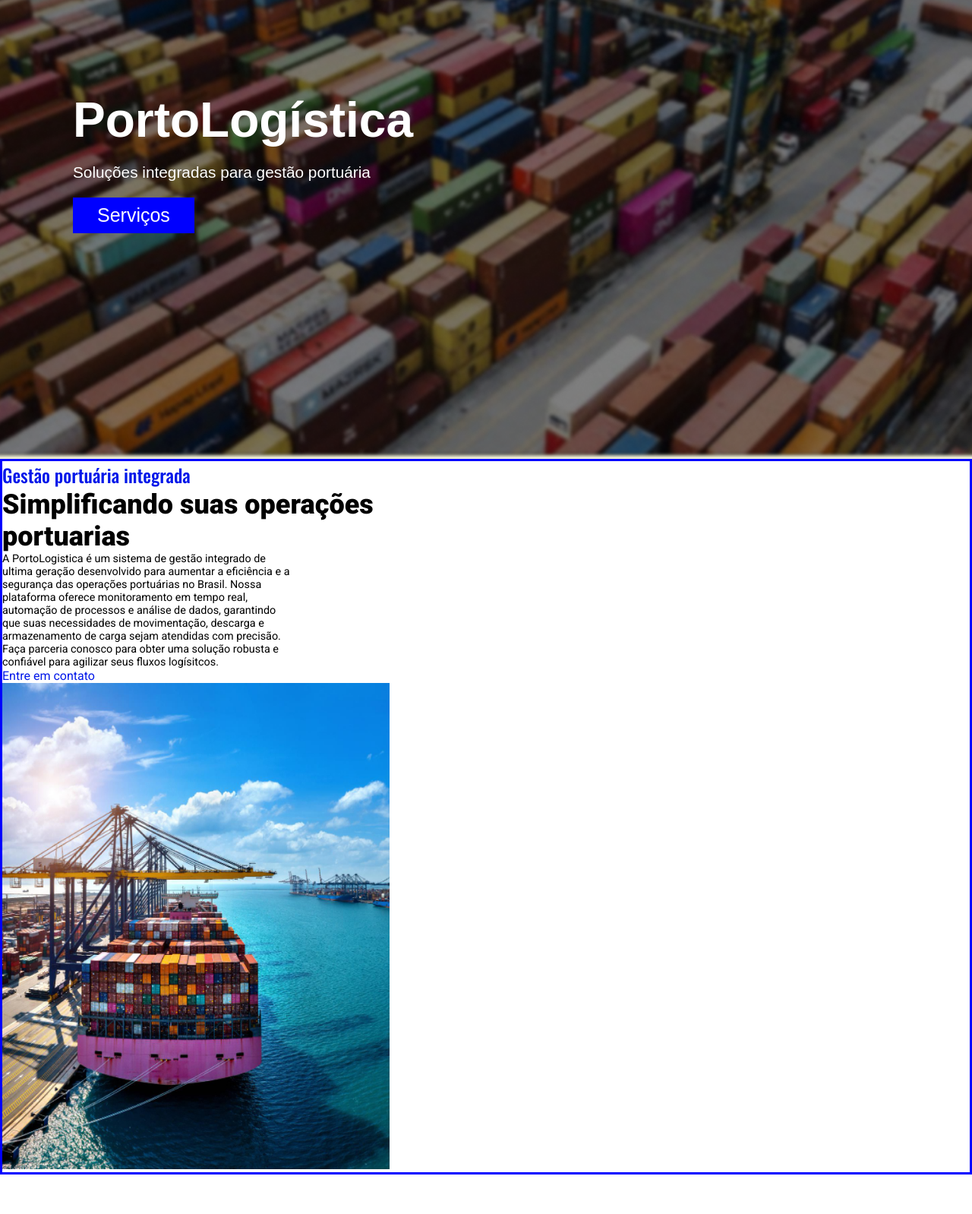
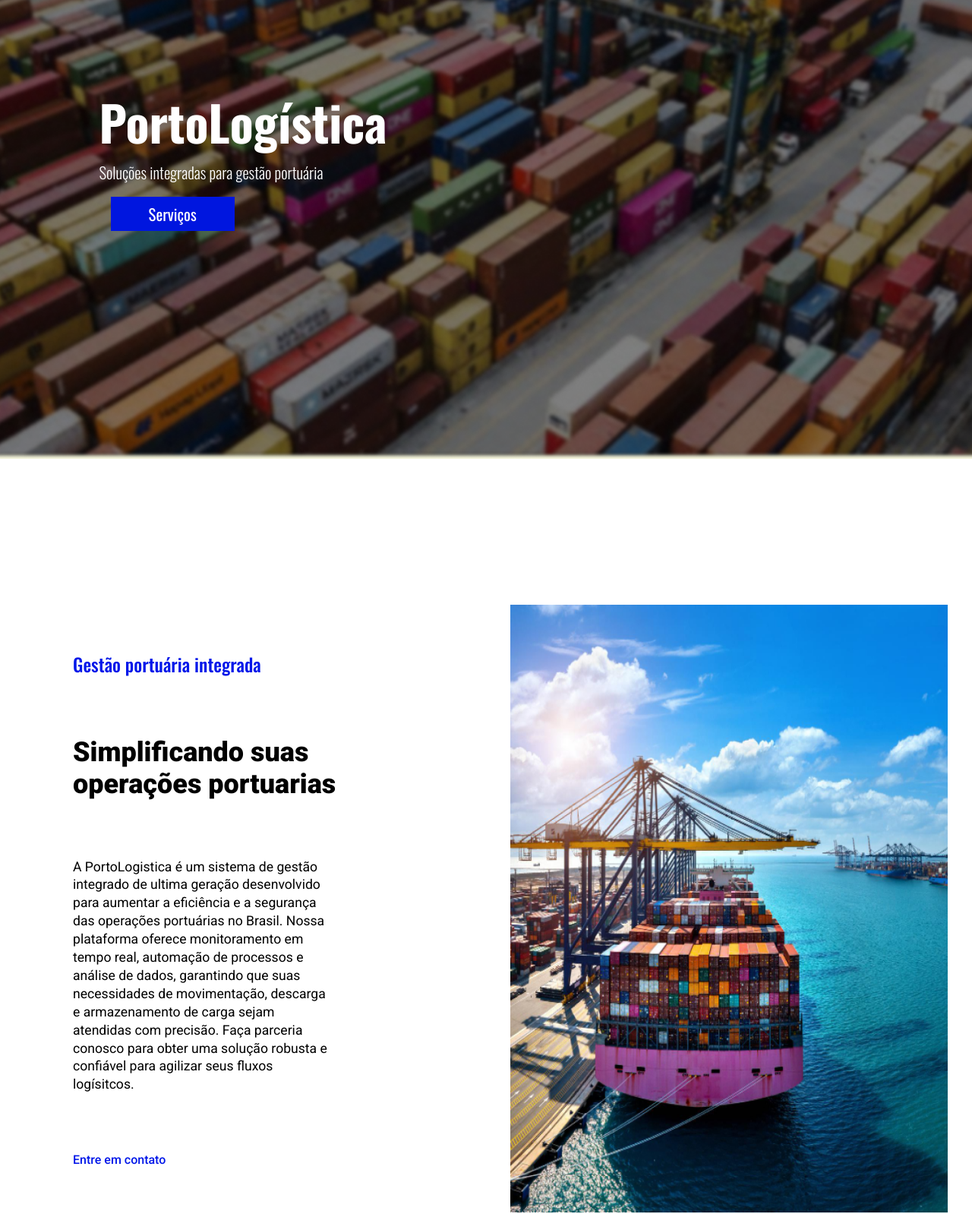
Before and after one commit to maribd1/Porto-Log-stica, a plain HTML site: page index.html in a window 1280 px wide. Shown: the part 292-1890 px from the top of the page at 76% size. Drawn offline with nearby package versions, Linux system fonts and the light colour scheme.

Commit message:
atualização 2

```diff
--- a/index.html
+++ b/index.html
@@ -8,46 +8,57 @@
 </head>
 <body> <!-- corpo inteiro da pagina que aprecerá para o usuario-->
 
-    <header> <!--Cabeça-->
+    <header class="header-nav-menu"> <!--Cabeça-->
 
-        <h2>PortoLogística</h2>
-        <nav>
-            <ul class="botoes-header">
-                <li><a href="#" target="_blank">Home</a></li>
-                <li><a href="#" target="_blank">Mais</a></li>
-                <li><a href="#" target="_blank">Sobre</a></li>
-                <li><a href="#" target="_blank">Serviços</a></li>
-                <li><a href="#" target="_blank">Contato</a></li>
+        <h2 class="h2-nav-menu">PortoLogística</h2>
+        <nav class="nav-menu">
+            <ul class="ul-nav-menu">
+                <li class="button-nav-menu"><a href="#" target="_blank">Home</a></li>
+                <li class="button-nav-menu"><a href="#" target="_blank">Mais</a></li>
+                <li class="button-nav-menu"><a href="#" target="_blank">Sobre</a></li>
+                <li class="button-nav-menu"><a href="#" target="_blank">Serviços</a></li>
+                <li class="button-nav-menu"><a href="#" target="_blank">Contato</a></li>
             </ul>
         </nav>
     </header>
 
     <main>
         <section class="container_background_image">
-            <section class="metade">
+            <section class="paragraph-main">
                 <section class="textos">
-                    <h1>PortoLogística</h1>
-                    <h3>Soluções integradas para gestão portuária</h3>
+                    <h1 class="h1-main">PortoLogística</h1>
+                    <h3 class="h3-main">Soluções integradas para gestão portuária</h3>
                     <button class="services-button">Serviços</button>
                 </section>
             </section>
         </section>
 
-        <section class="paragrafo">
-            <section>
-                <h3>Gestão portuária integrada</h3>
+        <section class="about-us">
+            <section class="paragrafo">
 
-                <h2>Simplificando suas operações portuarias</h2>
+                <header>
+                    <h3 class="h3-about-us">Gestão portuária integrada</h3>
+                </header>
 
-                <p> A PortoLogistica é um sistema de gestão integrado de ultima geração desenvolvido para aumentar a eficiência e a segurança das operações portuárias no Brasil. Nossa plataforma oferece monitoramento em tempo real, automação de processos e análise de dados, garantindo que suas necessidades de movimentação, descarga e armazenamento de carga sejam atendidas com precisão. Faça parceria conosco para obter uma solução robusta e confiável para agilizar seus fluxos logísitcos. </p>
-                <a href="#contato" class="link">Entre em contato</a>
+                <body>
+                    <h2>Simplificando suas operações portuarias</h2>
 
+                    <p class="paragraph-about-us"> A PortoLogistica é um sistema de gestão integrado de ultima geração desenvolvido para aumentar a eficiência e a segurança das operações portuárias no Brasil. Nossa plataforma oferece monitoramento em tempo real, automação de processos e análise de dados, garantindo que suas necessidades de movimentação, descarga e armazenamento de carga sejam atendidas com precisão. Faça parceria conosco para obter uma solução robusta e confiável para agilizar seus fluxos logísitcos. </p>
+                </body>
+
+                <footer>
+                    <a href="#contato" class="link">Entre em contato</a>
+                </footer>
+            </section>
+
+            <div class="img-navio">
                 <img src="./imagens/imagem_gestao_portuaria (1).png" alt="vista aerea do navio de carga e conteiner de carga no porto"/>
-            </section>
+            </div>
+
         </section>
 
         <section class="soluções">
-            <section>
+            <section class="title">
                 <h2>Nossas soluções</h2>
                 <h2>O que esperar do nosso sistema</h2>
             </section>
@@ -95,7 +106,7 @@
             </figure>
         </section>
 
-        <form action="" class="campos">
+        <form action="/submit_form" method="post" class="campos">
             <fieldset class="digitaçao">
                 <h2>Fale conosco</h2>
                 <h4>Se conecte com nossos colaboradores</h4>
@@ -117,11 +128,10 @@
 
                 <div>
                     <label for="mensagem">Mensagem</label>
-                    <input type="text" name="mensagem"
-                    id="mensagem"/>
+                    <textarea name="mensagem" id="text"></textarea>
                 </div>
 
-                <button>Enviar</button>
+                <input type="submit" value="Enviar" class="envio">
 
             </fieldset>
         </form>
--- a/style.scss
+++ b/style.scss
@@ -1,28 +1,34 @@
 @import url("https://fonts.googleapis.com/css2?family=Oswald:wght@200..700&family=Roboto:ital,wght@0,100;0,300;0,400;0,500;0,700;0,900;1,100;1,300;1,400;1,500;1,700;1,900&display=swap");
+
 *{
-    margin: 0%;
-    padding: 0%;
+    margin: 0px;
+    padding: 0px;
     box-sizing: border-box;
 }
 
-header{
+img{
+    width: 100%;
+    height: 100%;
+}
+
+.header-nav-menu{
     display: flex;
     justify-content: space-around;
     align-items: center;
     height: 15vh;
     font-family: "Oswald", sans-serif;
 
-    h2{
+    .h2-nav-menu{
         font-weight: 700;
         font-size: 2.5rem;
     }
 
-    nav{
+    .nav-menu{
         width: 50%;
         height: 15vh;
     }
 
-    ul{
+    .ul-nav-menu{
         display: flex;
         justify-content: space-evenly;
         align-items: center;
@@ -30,16 +36,16 @@ header{
         list-style: none;
     }
 
-    li{
+    .button-nav-menu{
         font-size: 1.25rem;
         font-weight: 500;
     }
-    .botoes-header > li > a{
+    .button-nav-menu > a{
         text-decoration: none;
         color: #000000;
     }
-    a:hover {
-        font-size: 2.00rem;
+    .button-nav-menu > a:hover {
+        color: #0017E9;
     }
 }
 
@@ -64,19 +70,18 @@ header{
     background-position: center; //centro
     font-family: "Oswald", sans-serif;
 
-    h1{
+    .h1-main{
         color: #ffffff;
         font-weight: 700;
         font-size: 4.0rem;
-        display: flex;
         text-align: center;
     }
 
-    h3{
+    .h3-main{
         color:#ffffff;
         font-weight: 300;
         font-size: 1.3rem;
-        display: flex;
+        font-family: "Oswald", sans-serif;
     }
 
     .container_background_image{
@@ -85,8 +90,8 @@ header{
         width: 100%;
     }
 
-    .metade{
-        font-family: "Osward", sans-serif;
+    .paragraph-main{
+        font-family: "Oswald", sans-serif;
         width: 50%;
         display: flex;
         height: 100%;
@@ -96,39 +101,46 @@ header{
     }
 
     .services-button{
-        font-family: "Osward", sans-serif;
-        background-color: blue;
-        font-size: 25px;
+        font-family: "Oswald", sans-serif;
+        background-color: #0016DF;
+        font-size: 1.3rem;
         color: white;
-        padding: 9px 32px 9px 32px;
+        padding: 7px 50px 7px 50px;
+        margin-left: 4%;
         border: 0px;
     }
 
+    .services-button:hover{
+        background-color: #ffffff;
+        color: #0016DF;
+    }
+
     .textos{
-        font-family: "Osward", sans-serif;
+        font-family: "Oswald", sans-serif;
         display: flex;
         flex-direction: column;
         align-items: self-start;
-        line-height: 420%;
+        line-height: 410%;
     }
 }
 
+.about-us{
+    display: flex;
+    height: 100vh;
+    width: 100%;
+    justify-content: space-around;
+    align-items: center;
+    margin: 15% 0%;
+
     .paragrafo{
-        height: 155vh;
+        height: 85%;
+        width: 45%;
         display: flex;
         justify-content: space-between;
-        //flex-direction: column;
+        flex-direction: column;
+        padding: 0px 5%;
 
-    section{
-        border: solid blue;
-        box-sizing: border-box;
-        width: 100%;
-        align-self: start;
-        display: inline-block;
-    }
-
-    h3{
-        width: 50%;
+     .h3-about-us{
         color:#0017E9;
         font-size: 1.5rem;
         font-weight: 500;
@@ -136,34 +148,31 @@ header{
         }
 
      h2{
-        width: 50%;
             color: #000000;
             font-size: 2.25rem;
             font-weight: 800;
             font-family: "Roboto", sans-serif;
         }
 
-    p{
-        width: 30%;
+        .paragraph-about-us{
             color: #000000;
-        font-size: 0.9rem;
+            font-size: 1.1rem;
+            width: 76%;
+            line-height: 1.358;
             font-weight: 400;
             font-family: "Roboto", sans-serif;
         }
 
         .link{
             font-family: "Roboto", sans-serif;
-        display: flex;
             color: #0017E9;
             text-decoration: none;
-
-        &:hover {
-           background: none;
+            font-weight: 500;
         }
     }
+    .img-navio{
+        height: 100%;
+        width: 45%;
+    }
 
-    img{
-        width: 40%;
-        height: 80vh;
 }
-}
```
Also changed, not shown: style.css, 1 other file. Lines whose indentation alone changed are shown as unchanged.
